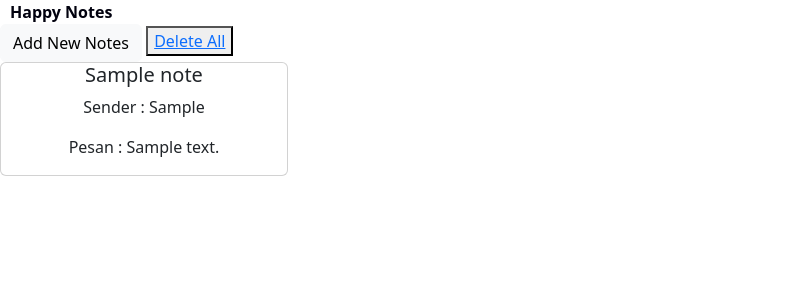
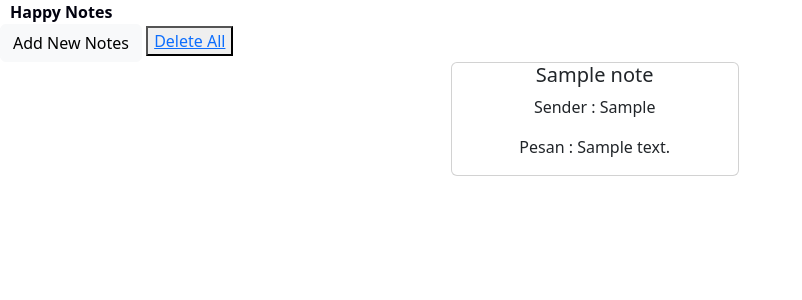
Before and after one commit to AliaWidyanita/joyfultimes, a Django app: page /notes/ in a window 1280 px wide. Shown: the part 54-354 px from the top of the page, without its empty margins (0-802 px from the left). Run offline with Django 4.2, Linux system fonts and the light colour scheme; tables that the repository leaves empty hold one stand-in row (values such as "Sample post").

Commit message:
test untuk notes

```diff
--- a/notes/templates/notes_page.html
+++ b/notes/templates/notes_page.html
@@ -12,7 +12,7 @@
 <button type="button" class="btn btn-light" data-bs-toggle="modal" data-bs-target="#modalCreate">Add New Notes</button>
 <button type="button"><a href="{% url 'notes:delete_data' %}" role="button">Delete All</a></button>
 
-<div id="notesCard" class="flex justify-center">
+<div id="notesCard" class="row row-cols-md-3 mx-auto justify-content-center">
 </div>
 
 <div class="modal" id="modalCreate" tabindex="-1" role="dialog">
```
